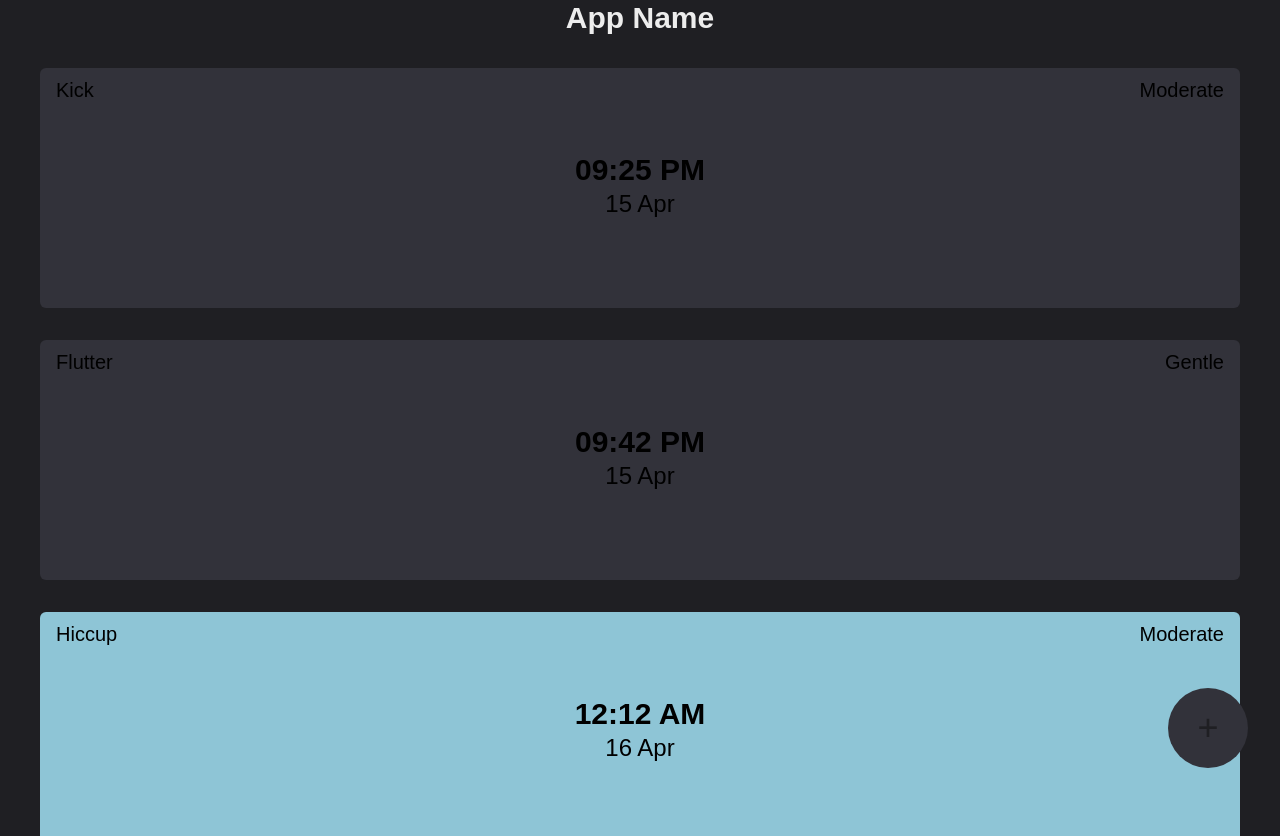
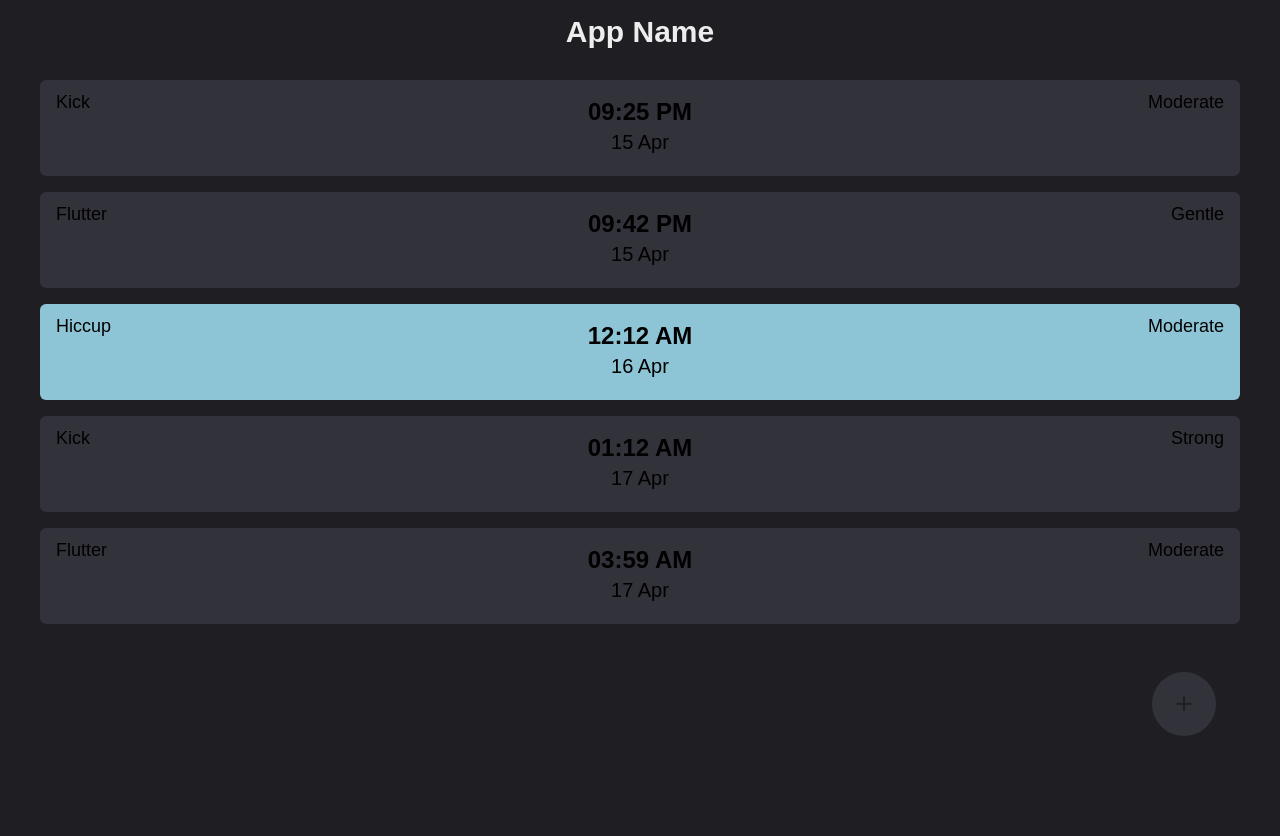
Before and after one commit to jtkyber/pregnancy-movement-tracker, a Next.js app: page / in a window 1280 px wide. After the commit the page ends 800 px from the top, so only its background shows below. Built offline with nearby package versions, Linux system fonts and the light colour scheme.

Commit message:
Started creation of animated movement adding interface

```diff
--- a/mock_data.ts
+++ b/mock_data.ts
@@ -4,30 +4,35 @@ export const mock_pregnancy: Pregnancy = {
     name: "Test",
     movements: [
         {
+            id: 1,
             type: MovementType.Kick,
             intensity: MovementIntensity.Moderate,
             timestamp: 1776288359,
             note: "test note"
         },
         {
+            id: 2,
             type: MovementType.Flutter,
             intensity: MovementIntensity.Gentle,
             timestamp: 1776289359,
             note: "test note"
         },
         {
+            id: 3,
             type: MovementType.Hiccup,
             intensity: MovementIntensity.Moderate,
             timestamp: 1776298359,
             note: "test note"
         },
         {
+            id: 4,
             type: MovementType.Kick,
             intensity: MovementIntensity.Strong,
             timestamp: 1776388359,
             note: "test note"
         },
         {
+            id: 5,
             type: MovementType.Flutter,
             intensity: MovementIntensity.Moderate,
             timestamp: 1776398359,
--- a/src/app/globals.css
+++ b/src/app/globals.css
@@ -16,6 +16,8 @@
     --roll: var(--accent1);
     --flutter: var(--accent2);
     --hiccup: var(--accent3);
+
+    --radial-cubic-bezier: cubic-bezier(.16,.24,.33,1.55);
 }
 
 @theme inline {
@@ -51,16 +53,47 @@
     --text-primary: #EDEDED;
     --text-secondary: #B8B8B8;
     --text-disabled: #7A7A7A;
-
-
   }
 }
 
 body {
   background: var(--bg1);
-  width: 100%;
-  height: 100%;
   color: var(--text-primary);
   font-family: Arial, Helvetica, sans-serif;
-  overflow: hidden;
 }
+
+@keyframes radial-translate1 {
+        0% {
+            transform: none;
+        }
+        100% {
+            transform: translate(75%, -129.9%);
+        }
+    }
+
+@keyframes radial-translate2 {
+    0% {
+        transform: none;
+    }
+    100% {
+        transform: translate(-51.3%, -141%);
+    }
+}
+
+@keyframes radial-translate3 {
+    0% {
+        transform: none;
+    }
+    100% {
+        transform: translate(-141%, -51.3%);
+    }
+}
+
+@keyframes radial-translate4 {
+    0% {
+        transform: none;
+    }
+    100% {
+        transform: translate(-129.9%, 75%);
+    }
+}
--- a/src/app/layout.tsx
+++ b/src/app/layout.tsx
@@ -30,7 +30,7 @@ export default function RootLayout({
         >
 
 
-            <body className="min-h-full flex flex-col">
+            <body className="w-full h-full grid grid-rows-[4rem_calc(100%-4rem)] overflow-hidden">
                 <Nav />
                 {children}
             </body>
--- a/src/app/page.tsx
+++ b/src/app/page.tsx
@@ -1,10 +1,16 @@
+'use client'
+import { useEffect } from "react";
 import { mock_pregnancy } from "../../mock_data";
+import { removeDzContainer } from "@/utils/dz";
+import MvmtAdder from "@/components/mvmt_adder";
 
 export default function Home() {
+    removeDzContainer();
+
     return (
-        <main data-name="container" className="bg-inherit w-full h-full">
+        <main data-name="container" className="bg-inherit w-full">
             <div className="w-full h-full overflow-y-auto">
-                <div data-name="mvmt-history-container" className="flex flex-nowrap flex-col gap-8 px-10 py-8">
+                <div data-name="mvmt-history-container" className="flex flex-nowrap flex-col gap-4 px-10 py-4 pb-12">
                     {
                         mock_pregnancy.movements.map(m => {
                             const { id, type, intensity, timestamp } = m;
@@ -13,19 +19,18 @@ export default function Home() {
                             const date = date_time.toLocaleDateString('en-gb', { month: 'short', day: 'numeric' });
                             const time = date_time.toLocaleTimeString([], { hour: '2-digit', minute: '2-digit' });
 
-                            return <div key={id} data-name="mvmt-card" style={{ backgroundColor: `var(--${type})` }} className={"w-full aspect-5/1 rounded-md grid grid-cols-3 grid-rows-2 px-4 py-2"}>
-                                <h3 className="col-start-1 col-span-1 row-start-1 row-span-1 self-start justify-self-start text-black capitalize text-xl">{type}</h3>
-                                <h3 className="col-start-2 col-span-1 row-start-1 row-span-1 self-end justify-self-center text-black text-3xl font-bold">{time}</h3>
-                                <h3 className="col-start-2 col-span-1 row-start-2 row-span-1 self-start justify-self-center text-black text-2xl">{date}</h3>
-                                <h3 className="col-start-3 col-span-1 row-start-1 row-span-1 self-start justify-self-end text-black capitalize text-xl">{intensity}</h3>
+                            return <div key={id} data-name="mvmt-card" style={{ backgroundColor: `var(--${type})` }} className={"w-full h-24 rounded-md grid grid-cols-3 grid-rows-2 px-4 py-2"}>
+                                <h3 className="col-start-1 col-span-1 row-start-1 row-span-1 self-start justify-self-start text-black capitalize text-lg">{type}</h3>
+                                <h3 className="col-start-2 col-span-1 row-start-1 row-span-1 self-end justify-self-center text-black text-2xl font-bold">{time}</h3>
+                                <h3 className="col-start-2 col-span-1 row-start-2 row-span-1 self-start justify-self-center text-black text-xl">{date}</h3>
+                                <h3 className="col-start-3 col-span-1 row-start-1 row-span-1 self-start justify-self-end text-black capitalize text-lg">{intensity}</h3>
                             </div>
                         })
                     }
                 </div>
             </div>
-            <div className="fixed bottom-0 w-full flex justify-end p-8">
-                <div className="w-20 rounded-full aspect-1/1 bg-primary flex justify-center items-center"><h2 className="text-bg1 text-4xl text-bold">+</h2></div>
-            </div>
+
+            <MvmtAdder />
         </main>
     );
 }
--- /dev/null
+++ b/src/components/mvmt_adder.tsx
@@ -0,0 +1,57 @@
+import { degToRad, radToDeg } from "@/utils/math";
+import { useState } from "react";
+
+const MvmtAdder = () => {
+    const [stage, setStage] = useState<'closed' | 'type' | 'intensity'>('closed');
+    const [animationDirection, setAnimationDirection] = useState<'forwards' | 'reverse'>('forwards');
+
+    const handleMvmtAddClick = () => {
+        if (stage === 'closed') {
+            setStage('type')
+            setAnimationDirection('forwards')
+        }
+        else {
+            setAnimationDirection('reverse')
+            setTimeout(() => setStage('closed'), 250)
+        }
+    }
+
+    return (
+        <div data-name="mvmt-adder-container" className="absolute bottom-0 right-0 w-16 rounded-full aspect-1/1 m-16">
+            <button onClick={handleMvmtAddClick} data-name='add-movement' className="absolute w-full h-full rounded-[inherit] bg-primary flex justify-center items-center z-1">
+                <h2 className="text-bg1 text-3xl text-bold">{stage === 'closed' ? '+' : 'X'}</h2>
+            </button>
+
+            {
+                stage === 'type' ?
+                    Array.from({ length: 4 }, (_, i) => {
+                        let name: string;
+
+                        switch (i) {
+                            case 0: name = 'Flutter'; break;
+                            case 1: name = 'Hiccup'; break;
+                            case 2: name = 'Roll'; break;
+                            default: name = 'Kick'; break;
+                        }
+
+                        return (
+                            <button key={`${i}-${animationDirection}`} style={{
+                                animation: `radial-translate${i + 1} 0.25s var(--radial-cubic-bezier) ${animationDirection}`,
+                                animationFillMode: 'forwards'
+                            }} data-name={`${name.toLowerCase()}-btn`} className="absolute w-full h-full rounded-[inherit] bg-primary flex justify-center items-center">
+                                <h5 className="text-bg1 text-lg text-bold">{name}</h5>
+                            </button>
+                        )
+                    })
+
+                    : stage === 'intensity' ?
+                        <>
+                        </>
+                        : null
+            }
+
+        </div>
+    )
+}
+
+export default MvmtAdder;
--- a/src/components/navbar.tsx
+++ b/src/components/navbar.tsx
@@ -1,7 +1,7 @@
 const Nav = () => {
 
     return (
-        <div data-name="navbar" className="h-16 w-full bg-inherit inline-grid grid-cols-[max-content_1fr_max-content] px-4 items-center">
+        <div data-name="navbar" className="w-full bg-inherit inline-grid grid-cols-[max-content_1fr_max-content] px-4 items-center">
             <div className="max-h-max text-start"></div>
             <div className="max-h-max text-center whitespace-nowrap">
                 <h1 className="text-3xl font-extrabold text-foreground">App Name</h1>
--- /dev/null
+++ b/src/utils/api-calls.ts
@@ -0,0 +1,26 @@
+import { Movement } from "@/types/movements";
+
+export const endpoints = {
+    movements: {
+        async add(userID: number, mvmt: Movement): Promise<{ mvmt: Movement }> {
+            try {
+                const res = await fetch(`${process.env.NEXT_PUBLIC_API_URL}/user/login`, {
+                    method: 'POST',
+                    headers: {
+                        'Content-Type': 'application/json'
+                    },
+                    body: JSON.stringify({
+                        userID,
+                        mvmt
+                    })
+                })
+
+                const data = await res.json();
+
+                return data;
+            } catch (err) {
+                throw new Error('Unable to add movement')
+            }
+        }
+    }
+}
--- /dev/null
+++ b/src/utils/dz.ts
@@ -0,0 +1,26 @@
+import { useEffect } from "react";
+
+export const removeDzContainer = () => useEffect(() => {
+    const observer = new MutationObserver((mutationList) => {
+        for (const mutation of mutationList) {
+            if (mutation.type === 'childList') {
+                mutation.addedNodes.forEach(node => {
+                    if (node.nodeType === 1) {
+                        const n = node as HTMLElement;
+                        if (n.matches('.dz-container')) {
+                            n.style.display = 'none';
+                        }
+                    }
+                })
+            }
+        }
+    })
+
+    observer.observe(document.body, {
+        childList: true,
+        subtree: true
+    })
+
+
+    return () => observer.disconnect();
+}, [])
--- /dev/null
+++ b/src/utils/math.ts
@@ -0,0 +1,2 @@
+export const degToRad = (deg: number) => deg * (Math.PI / 180);
+export const radToDeg = (rad: number) => rad * (rad * 180);
```
Also changed, not shown: 1 other file (tests, documents, lock files or other folders).
